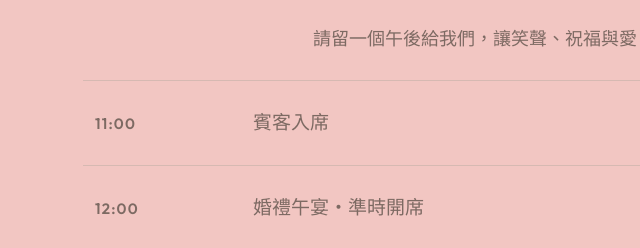
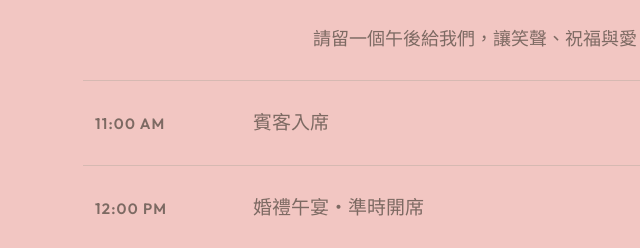
Before and after one commit to kuanlunyu/wedding-2027, a plain HTML site: page index.html in a window 1280 px wide. Shown: the part 1818-2066 px from the top of the page, 57-697 px from the left. Drawn offline with Linux system fonts and the light colour scheme.

Commit message:
Add files via upload

```diff
--- a/index.html
+++ b/index.html
@@ -57,7 +57,7 @@
     <main>
       <section class="hero" id="home"><div class="hero-content"><div class="eyebrow">We are getting married</div><h1>我們 <span>結婚了</span></h1><div class="date"><i></i><span>2027 . 02 . 20 · Saturday</span><i></i></div></div><a class="scroll" href="#story">向下探索</a></section>
       <section><div class="intro"><div class="intro-photo" aria-label="新人婚紗照"></div><div><div class="kicker">A note from us</div><h2>邀你，一起見證<br>我們的這一天</h2><p>在平凡而珍貴的日子裡，我們決定攜手走進人生的新篇章。真心期待與最親愛的你們相聚，分享這份喜悅與溫柔。</p><div class="signature">With love</div></div></div></section>
-      <section class="story" id="story"><div class="kicker">The celebration</div><h2>婚禮時光</h2><p>請留一個午後給我們，讓笑聲、祝福與愛，成為這一天最美的風景。</p><div class="schedule"><div class="schedule-row"><div class="time">11:00</div><div class="event">賓客入席</div><div class="detail">期待與你在會場相見</div></div><div class="schedule-row"><div class="time">12:00</div><div class="event">婚禮午宴・準時開席</div><div class="detail">敬請準時入座，共享喜悅</div></div></div></section>
+      <section class="story" id="story"><div class="kicker">The celebration</div><h2>婚禮時光</h2><p>請留一個午後給我們，讓笑聲、祝福與愛，成為這一天最美的風景。</p><div class="schedule"><div class="schedule-row"><div class="time">11:00 AM</div><div class="event">賓客入席</div><div class="detail">期待與你在會場相見</div></div><div class="schedule-row"><div class="time">12:00 PM</div><div class="event">婚禮午宴・準時開席</div><div class="detail">敬請準時入座，共享喜悅</div></div></div></section>
       <section class="gallery" id="gallery"><div class="gallery-title"><div class="kicker">Our moments</div><h2>把愛，收藏成光</h2></div><div class="gallery-grid" aria-label="新人婚紗照"></div></section>
       <section class="venue" id="venue"><iframe class="venue-map" title="淡水嘉廬地圖" src="https://www.google.com/maps?q=%E6%B7%A1%E6%B0%B4%E5%98%89%E5%BB%AC&output=embed" loading="lazy" referrerpolicy="no-referrer-when-downgrade"></iframe><div class="venue-copy"><div class="kicker">Venue & transport</div><h2>與你相見<br>在淡水河畔</h2><p>為了讓你輕鬆抵達，我們整理了場地資訊與交通建議。</p><div class="address"><strong>淡水嘉廬</strong><span>新北市淡水區中正路 382 號<br>座落於紅毛城旁</span></div><p><b>捷運：</b>捷運淡水站，接駁車資訊會於稍晚提供<br><br><b>開車：</b>場地免費停車位有限，建議提早抵達；若停車已滿，可至附近禮萊廣場付費停車（步行 5 分鐘）。</p><a class="button" href="https://www.google.com/maps/search/?api=1&query=%E6%B7%A1%E6%B0%B4%E5%98%89%E5%BB%AC" target="_blank" rel="noopener">開啟地圖導航 <span>↗</span></a></div></section>
       <section id="rsvp"><div class="rsvp"><div class="kicker">RSVP</div><h2>期待你的回覆</h2><p>請告訴我們是否能出席，讓我們為你保留最剛好的位置。</p><iframe class="form-embed" title="婚禮出席回覆表單" src="https://docs.google.com/forms/d/e/1FAIpQLSd52KPoXCFWgVvSmdE2136VgFBwt_l_039YDysOMbzxMcKj8w/viewform?usp=header">載入表單中…</iframe><div class="form-note">若表單未能顯示，請<a href="https://docs.google.com/forms/d/e/1FAIpQLSd52KPoXCFWgVvSmdE2136VgFBwt_l_039YDysOMbzxMcKj8w/viewform?usp=header" target="_blank" rel="noopener"><u>點此開啟出席回覆表單</u></a>。</div></div></section>
```
